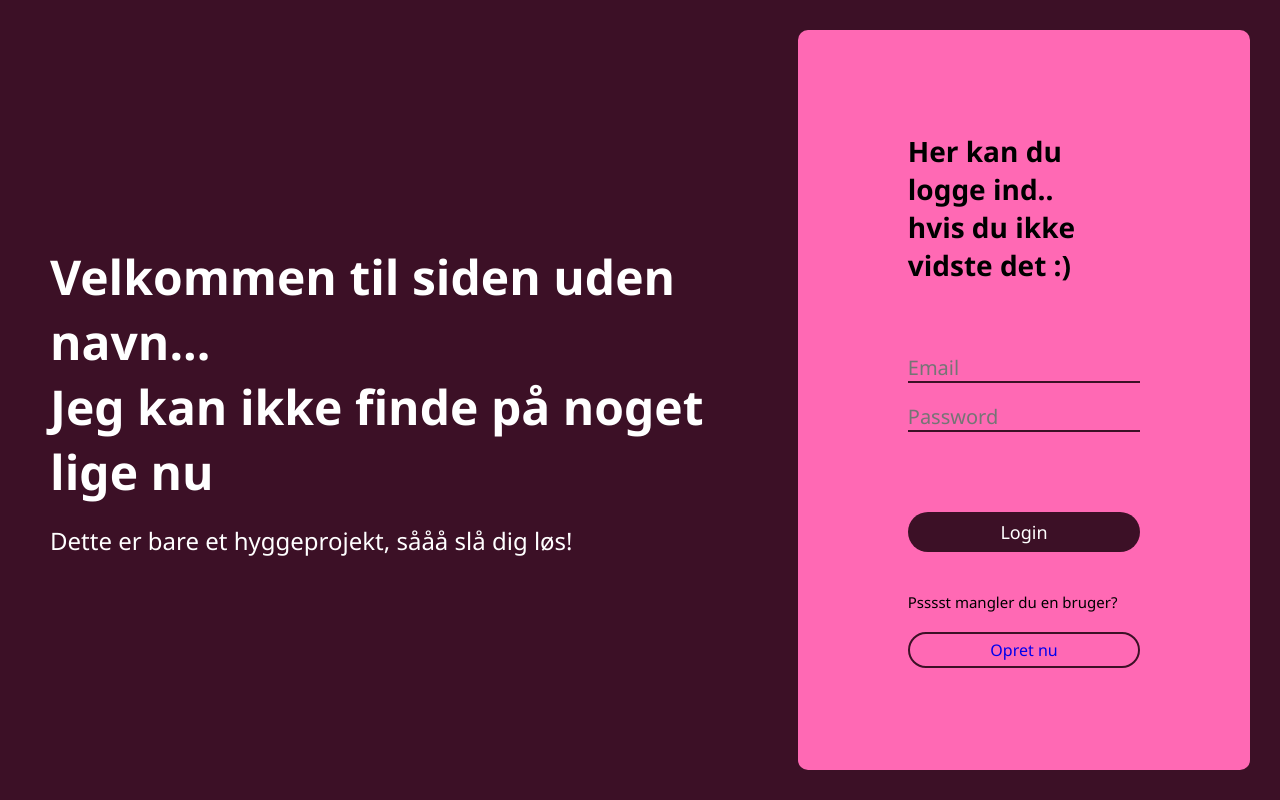
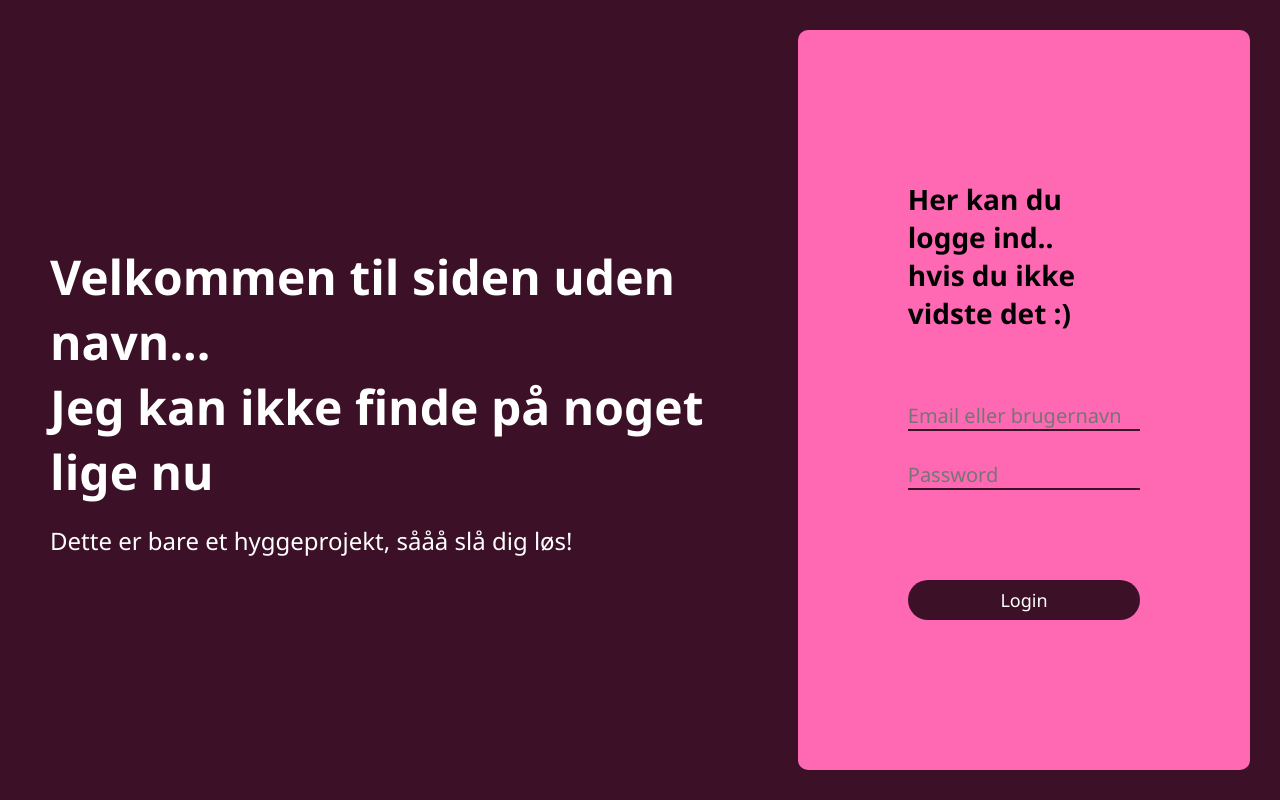
Before and after one commit to DanniTheAsian/some-app, a Nuxt app: page /login in a window 1280 px wide. Built offline with nearby package versions, Linux system fonts and the light colour scheme.

Commit message:
login update

```diff
--- a/app/pages/login.vue
+++ b/app/pages/login.vue
@@ -2,7 +2,8 @@
 import { ref } from 'vue'
 import { api } from '~/utils/api.js'
 
-const email = ref('')
+const identifier = ref('')
+
 const password = ref('')
 const message = ref('')
 const loading = ref(false)
@@ -14,7 +15,7 @@ const login = async () => {
   try {
     await api('/login', {
       method: 'POST',
-      body: { email: email.value, password: password.value }
+      body: { identifier: identifier.value, password: password.value }
     })
 
     // ✅ verificér at du faktisk er logget ind
@@ -43,17 +44,22 @@ const login = async () => {
   <div class="auth-box">
     <div class="extra-wrapper">
     <h2>Her kan du logge ind.. <br>hvis du ikke vidste det :)</h2>
-    <input type="email" v-model="email" placeholder="Email" />
-    <input v-model="password" type="password" placeholder="Password" />
+  <form style="display: flex; flex-direction: column; row-gap: 30px;" @submit.prevent="login">
+  <input
+    v-model="identifier"
+    placeholder="Email eller brugernavn"
+  />
 
-    <button @click="login" :disabled="loading">
-      {{ loading ? 'Logger ind...' : 'Login' }}
-    </button>
+  <input
+    v-model="password"
+    type="password"
+    placeholder="Password"
+  />
 
-    <p class="error">{{ message }}</p>
-
-    <p class="create-user">Psssst mangler du en bruger?</p>
-    <NuxtLink class="link-create" to="/register">Opret nu</NuxtLink>
+  <button type="submit" :disabled="loading">
+    {{ loading ? 'Logger ind...' : 'Login' }}
+  </button>
+</form>
 
   </div>
   </div>
```
